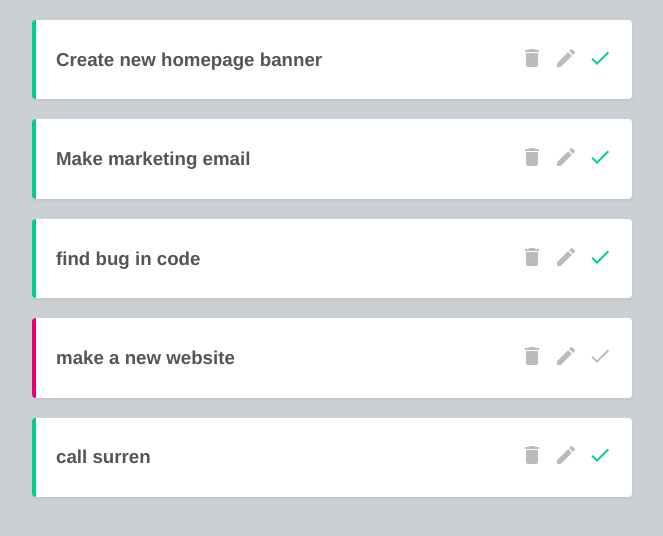
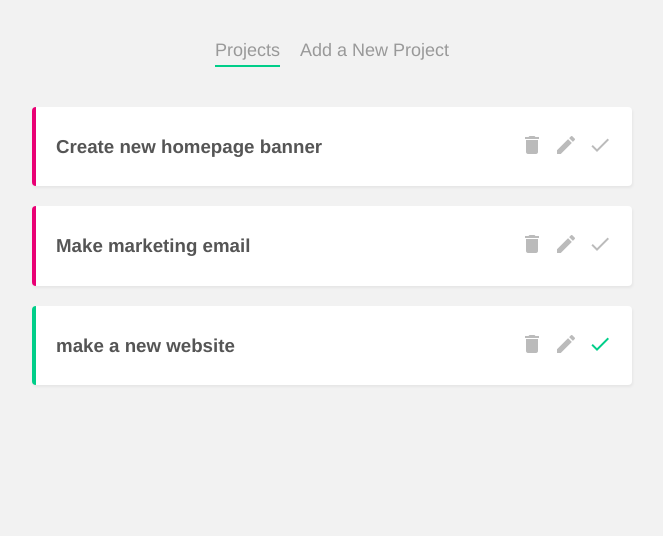
Before and after one commit to seanhellier/project-planner, a Vue app: page / in a window 1280 px wide. Shown: the top 536 px of the page, without its empty margins (308-971 px from the left). Built offline with nearby package versions, Linux system fonts and the light colour scheme; data requests are answered from the project's data file.

Commit message:
lesson 65

```diff
--- a/data/db.json
+++ b/data/db.json
@@ -4,31 +4,19 @@
       "id": 1,
       "title": "Create new homepage banner",
       "details": "Lorem ipsum",
-      "complete": true
+      "complete": false
     },
     {
       "id": 2,
       "title": "Make marketing email",
       "details": "Lorem ipsum",
-      "complete": true
-    },
-    {
-      "id": 3,
-      "title": "find bug in code",
-      "details": "Lorem ipsum",
-      "complete": true
+      "complete": false
     },
     {
       "title": "make a new website",
       "details": "blather",
-      "complete": false,
+      "complete": true,
       "id": 4
-    },
-    {
-      "title": "call surren",
-      "details": "about Serrins Fisher",
-      "complete": true,
-      "id": 5
     }
   ]
 }
--- a/src/App.vue
+++ b/src/App.vue
@@ -1,18 +1,25 @@
 <template>
-
+  <Navbar />
   <router-view/>
 </template>
 
+<script>
+import Navbar from './components/Navbar.vue'
+export default {
+  components: { Navbar }
+}
+</script>
+
 <style>
 body {
-  background: #cbd0d4;
+  background: #f2f2f2;
 }
-
 #app {
   font-family: Avenir, Helvetica, Arial, sans-serif;
   -webkit-font-smoothing: antialiased;
-max-width: 600px;
-margin: 0% auto;
+  -moz-osx-font-smoothing: grayscale;
+  max-width: 600px;
+  margin: 0 auto;
   color: #555;
 }
 </style>
--- /dev/null
+++ b/src/components/Navbar.vue
@@ -0,0 +1,29 @@
+<template>
+  <nav class="main-nav">
+    <router-link :to="{ name: 'Home' }">Projects</router-link>
+    <router-link :to="{ name: 'AddProject' }">Add a New Project</router-link>
+  </nav>
+</template>
+
+<script>
+export default {
+}
+</script>
+
+<style>
+  .main-nav {
+    text-align: center;
+    margin: 40px auto;
+  }
+  .main-nav a{
+    display: inline-block;
+    text-decoration: none;
+    margin: 0 10px;
+    color: #999;
+    font-size: 18px;
+  }
+  a.router-link-active {
+    border-bottom: 2px solid #00ce89;
+    padding-bottom: 4px;
+  }
+</style>
```
